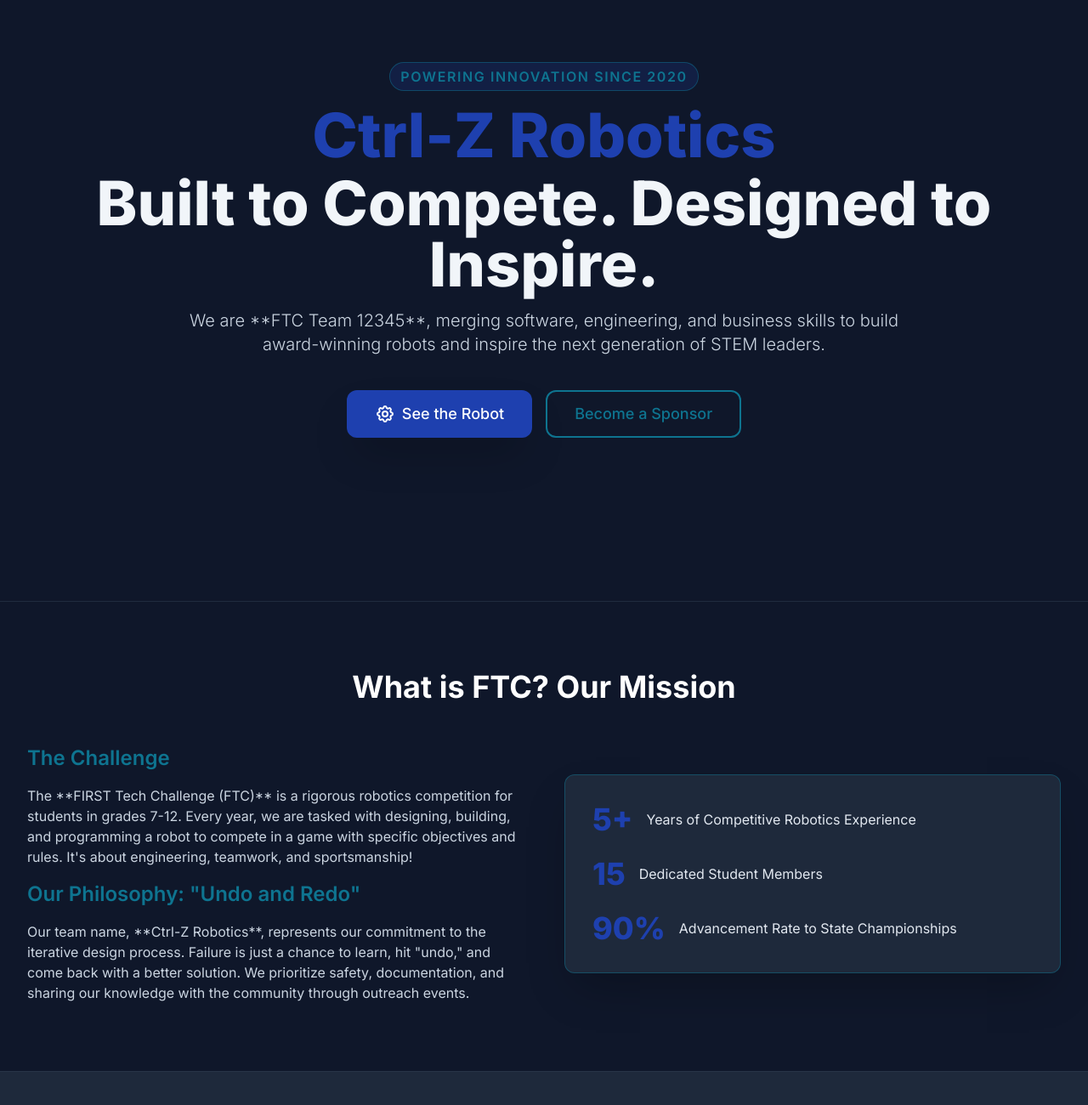
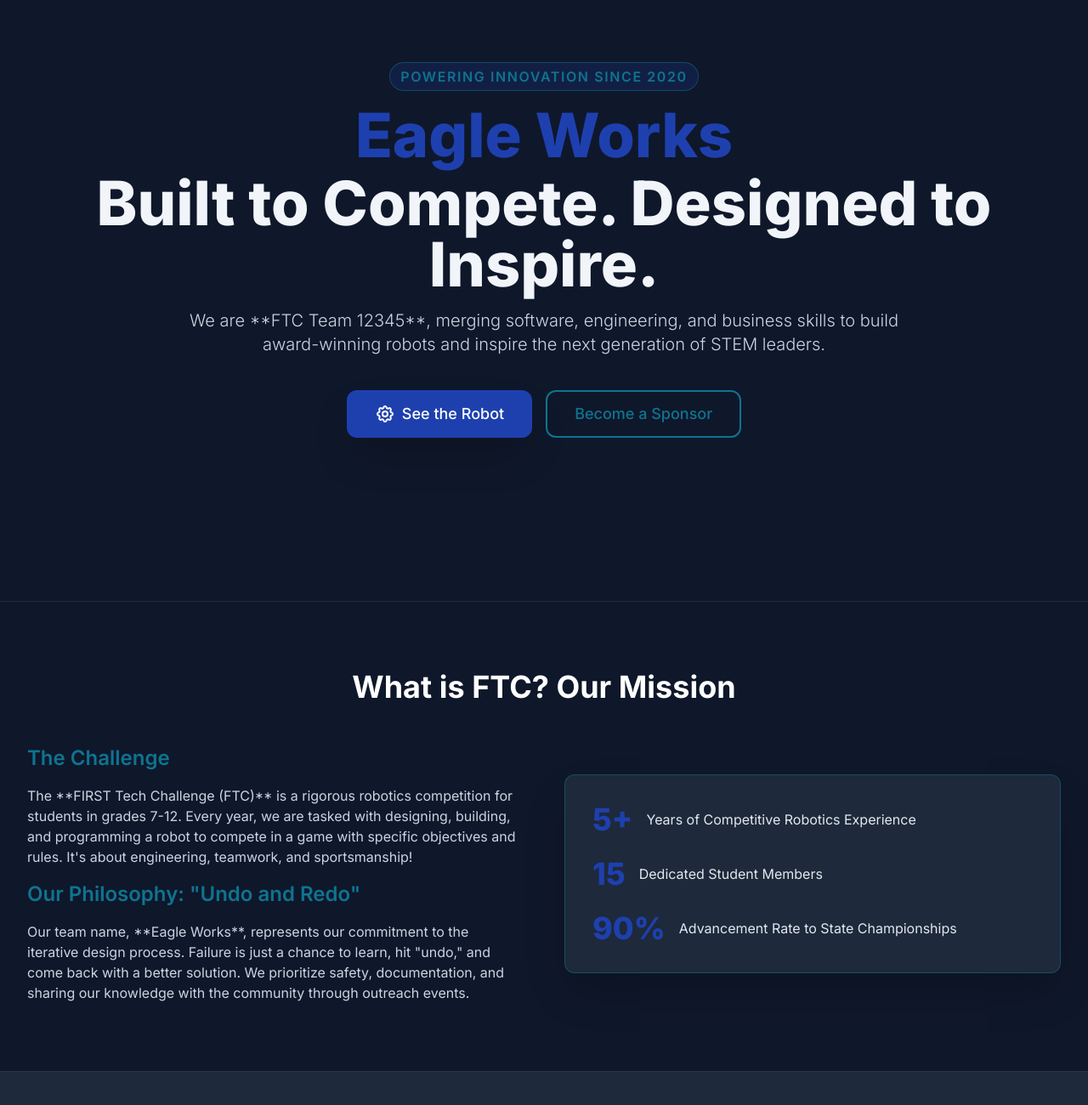
Before and after one commit to HamGeek-Coder/EagleWorks-FTC, a plain HTML site: page index.html in a window 1280 px wide. Shown: the part 200-1500 px from the top of the page at 85% size. Drawn offline with nearby package versions, Linux system fonts and the light colour scheme.

Commit message:
Update team name from 'Ctrl-Z Robotics' to 'Eagle Works'

```diff
--- a/index.html
+++ b/index.html
@@ -3,7 +3,7 @@
 <head>
     <meta charset="UTF-8">
     <meta name="viewport" content="width=device-width, initial-scale=1.0">
-    <title>Ctrl-Z Robotics | FTC Team 12345</title>
+    <title>Eagle Works | FTC Team 12345</title>
     <!-- Load Tailwind CSS -->
     <script src="https://cdn.tailwindcss.com"></script>
     <!-- Use Inter font family -->
@@ -122,7 +122,7 @@
                     POWERING INNOVATION SINCE 2020
                 </span>
                 <h1 class="text-4xl sm:text-6xl lg:text-7xl font-extrabold mb-4 leading-tight">
-                    <span class="block text-primary-blue">Ctrl-Z Robotics</span>
+                    <span class="block text-primary-blue">Eagle Works</span>
                     <span class="block mt-2">Built to Compete. Designed to Inspire.</span>
                 </h1>
                 <p class="text-lg sm:text-xl font-light mb-10 max-w-4xl mx-auto text-slate-300">
@@ -157,7 +157,8 @@
                         </p>
                         <h3 class="text-2xl font-semibold mb-4 text-secondary-cyan">Our Philosophy: "Undo and Redo"</h3>
                         <p class="text-slate-300">
-                            Our team name, **Ctrl-Z Robotics**, represents our commitment to the iterative design process. Failure is just a chance to learn, hit "undo," and come back with a better solution. We prioritize safety, documentation, and sharing our knowledge with the community through outreach events.
+                        <!-- Edit to our team -->
+                            Our team name, **Eagle Works**, represents our commitment to the iterative design process. Failure is just a chance to learn, hit "undo," and come back with a better solution. We prioritize safety, documentation, and sharing our knowledge with the community through outreach events.
                         </p>
                     </div>
                     <!-- Stats/Key Metrics Card -->
```
